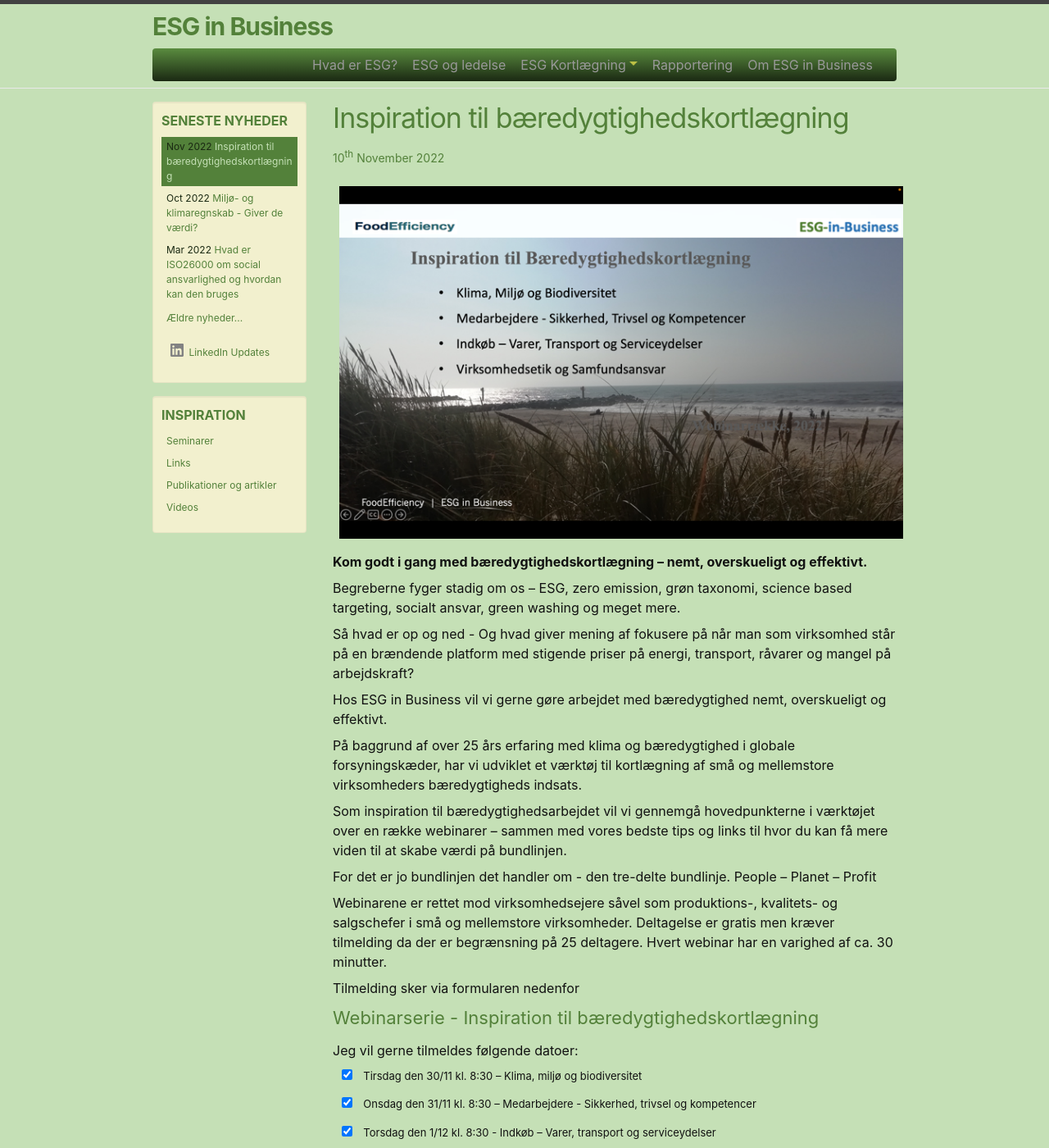
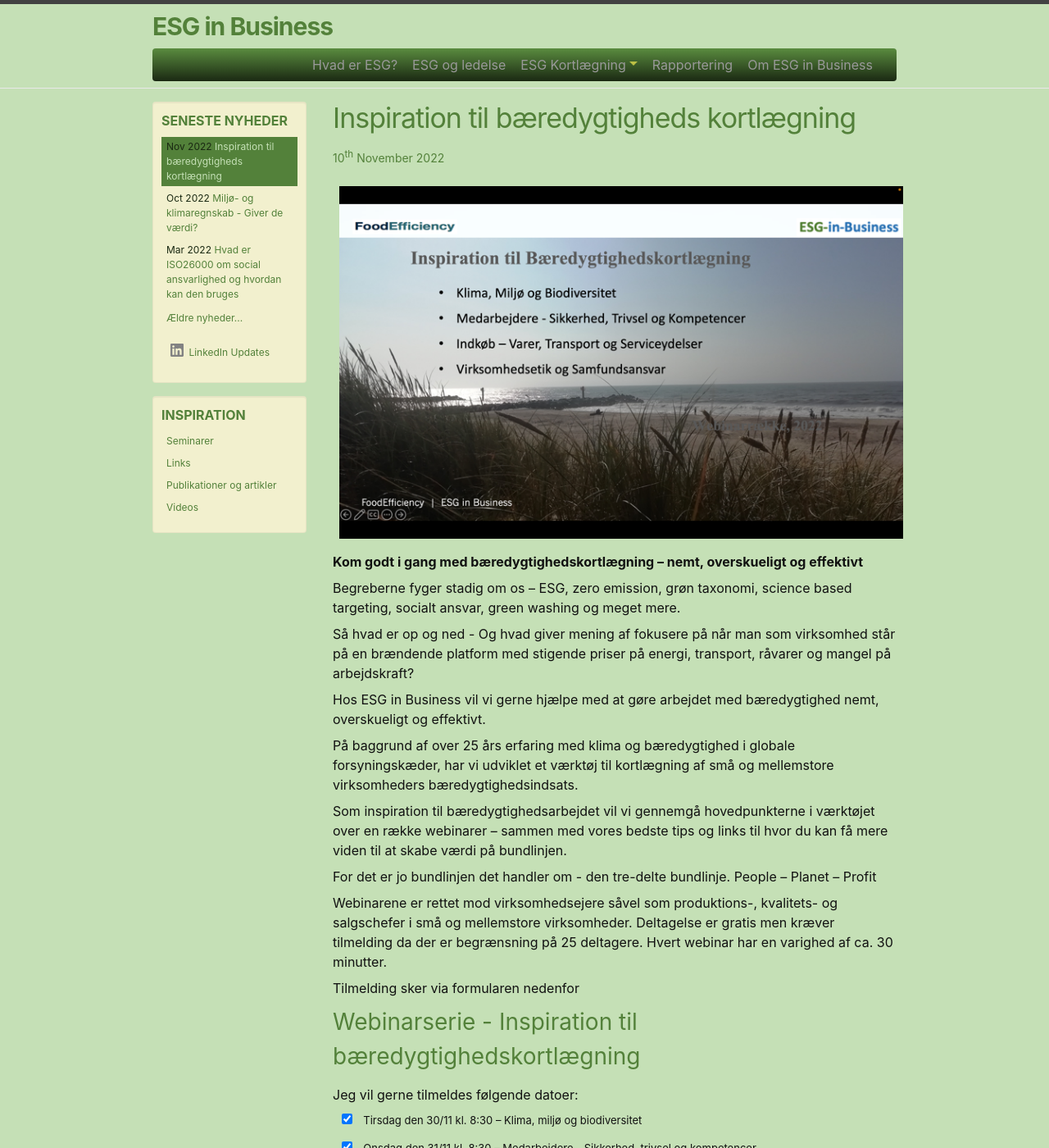
Before and after one commit to FoodEfficiency/esg-business.github.io, a Jekyll site: the page built from _posts/da/2022-11-11-Inspiration til CSR mapping.md, in a window 1280 px wide and 1400 px high. Shown: the whole window at 82% size. Built offline with Jekyll 4.4.1, drawn with Linux system fonts in a browser that asks for light colours; nearby versions of some CDN libraries.

Commit message:
Update 2022-11-11-Inspiration til CSR mapping.md

```diff
--- a/_posts/da/2022-11-11-Inspiration til CSR mapping.md
+++ b/_posts/da/2022-11-11-Inspiration til CSR mapping.md
@@ -1,6 +1,6 @@
 ---
 layout: post
-title:  "Inspiration til bæredygtighedskortlægning"
+title:  "Inspiration til bæredygtigheds kortlægning"
 date:   2022-11-10 17:11:00 +0100
 permalink: news/invitation-til-CSR-mapping
 tags: foodefficiency
@@ -12,15 +12,15 @@ ref: webinar
 
 ![Inspirations webinar](/assets/images/Invitation%20Inspiration%20.png)
 
-**Kom godt i gang med bæredygtighedskortlægning – nemt, overskueligt og effektivt.**
+**Kom godt i gang med bæredygtighedskortlægning – nemt, overskueligt og effektivt**
 
 Begreberne fyger stadig om os – ESG, zero emission, grøn taxonomi, science based targeting, socialt ansvar, green washing og meget mere.
 
 Så hvad er op og ned - Og hvad giver mening af fokusere på når man som virksomhed står på en brændende platform med stigende priser på energi, transport, råvarer og mangel på arbejdskraft?
 
-Hos ESG in Business vil vi gerne gøre arbejdet med bæredygtighed nemt, overskueligt og effektivt.
+Hos ESG in Business vil vi gerne hjælpe med at gøre arbejdet med bæredygtighed nemt, overskueligt og effektivt.
 
-På baggrund af over 25 års erfaring med klima og bæredygtighed i globale forsyningskæder, har vi udviklet et værktøj til kortlægning af små og mellemstore virksomheders bæredygtigheds indsats.
+På baggrund af over 25 års erfaring med klima og bæredygtighed i globale forsyningskæder, har vi udviklet et værktøj til kortlægning af små og mellemstore virksomheders bæredygtighedsindsats.
 
 Som inspiration til bæredygtighedsarbejdet vil vi gennemgå hovedpunkterne i værktøjet over en række webinarer – sammen med vores bedste tips og links til hvor du kan få mere viden til at skabe værdi på bundlinjen.
 
@@ -33,7 +33,7 @@ Tilmelding sker via formularen nedenfor
 
 
 
-### Webinarserie - Inspiration til bæredygtighedskortlægning
+## Webinarserie - Inspiration til bæredygtighedskortlægning
 {: #subject}
 
 Jeg vil gerne tilmeldes følgende datoer:
```
